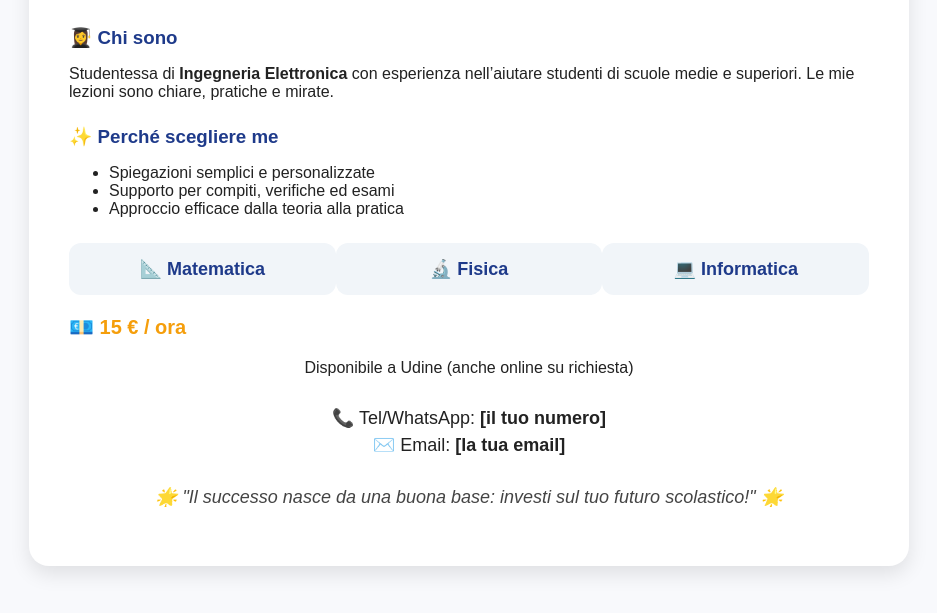
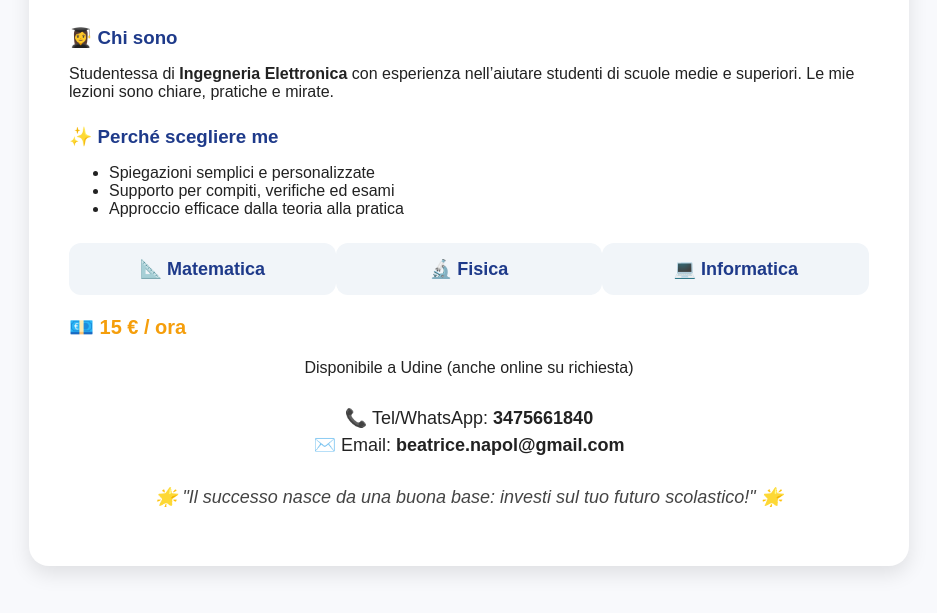
Before and after one commit to Beatryce06/volantino_ripetizioni, a plain HTML site: page index.html in a window 1280 px wide. Shown: the part 201-814 px from the top of the page, without its empty margins (171-1108 px from the left). Drawn offline with Linux system fonts and the light colour scheme.

Commit message:
index.html

```diff
--- a/index.html
+++ b/index.html
@@ -103,8 +103,8 @@
     <p style="text-align:center;">Disponibile a Udine (anche online su richiesta)</p>
 
     <div class="contacts">
-      <p>📞 Tel/WhatsApp: <b>[il tuo numero]</b></p>
-      <p>✉️ Email: <b>[la tua email]</b></p>
+      <p>📞 Tel/WhatsApp: <b>3475661840</b></p>
+      <p>✉️ Email: <b>beatrice.napol@gmail.com</b></p>
     </div>
 
     <p class="quote">🌟 "Il successo nasce da una buona base: investi sul tuo futuro scolastico!" 🌟</p>
```
